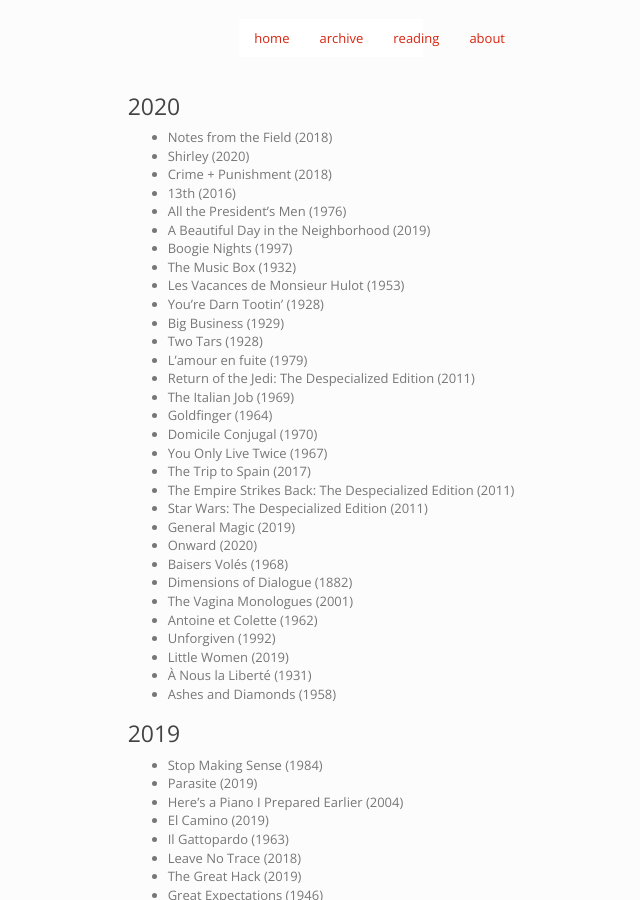
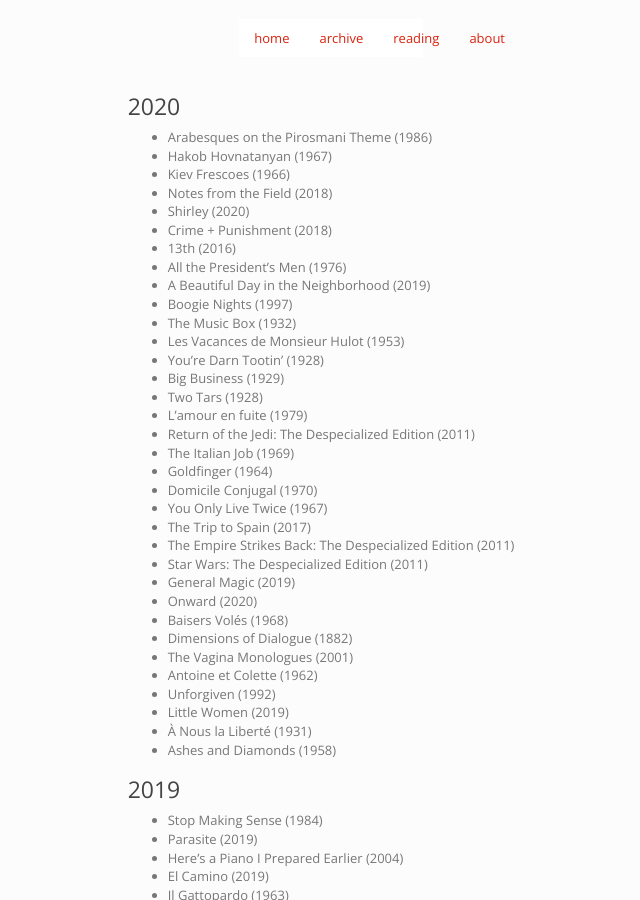
Before and after one commit to imtayadeway/imtayadeway.github.io, a Jekyll site: the page built from film/index.md, in a window 1280 px wide and 900 px high. Shown: the whole window, without its empty margins (309-949 px from the left). Built offline with Jekyll 4.4.1, drawn with Linux system fonts in a browser that asks for light colours.

Commit message:
Parajanov

```diff
--- a/film/index.md
+++ b/film/index.md
@@ -5,6 +5,9 @@
 
 ### 2020
 
+- Arabesques on the Pirosmani Theme (1986)
+- Hakob Hovnatanyan (1967)
+- Kiev Frescoes (1966)
 - Notes from the Field (2018)
 - Shirley (2020)
 - Crime + Punishment (2018)
```
